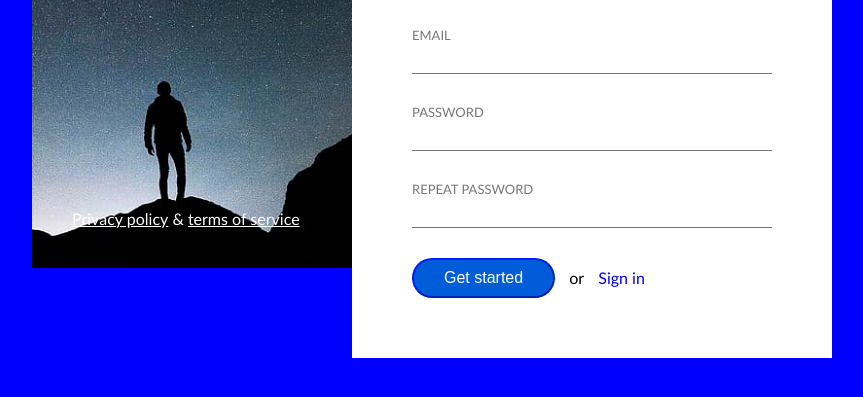
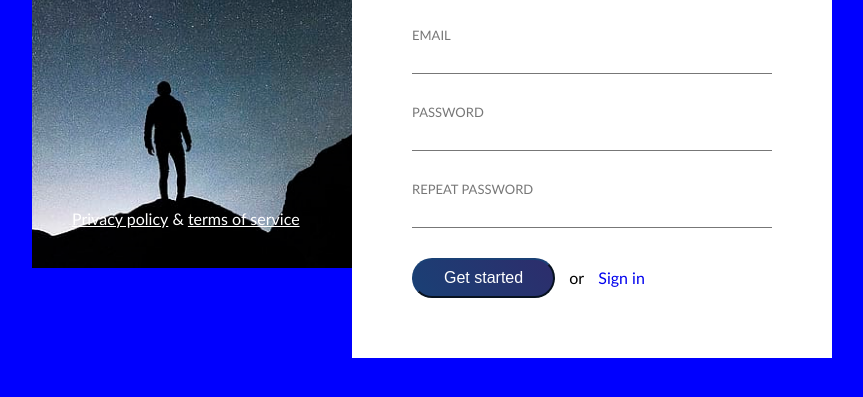
Before and after one commit to melanijaa/10-sign-up-page, a website: page index.html in a window 1280 px wide. Shown: the part 229-626 px from the top of the page, without its empty margins (208-1071 px from the left). Drawn offline with Linux system fonts and the light colour scheme.

Commit message:
linear gradien for button

```diff
--- a/css/button.css
+++ b/css/button.css
@@ -5,8 +5,14 @@
     padding-left: 30px;
     padding-right: 30px;
     border-radius: 20px;
-    border-color: #00fa;
-    background-color: #015cda;
+    border-color: rgb(26,64,117);
+    background-color: rgb(26,64,117);
     color: #fff;
     cursor: pointer;
+    background: rgb(26,64,117);
+    background: linear-gradient(50deg, rgba(26,64,117,1) 0%, rgba(45,45,108,1) 100%);
 }
+
+.btn:hover {
+    background: linear-gradient(90deg, rgba(26,64,117,1) 0%, rgba(45,45,108,1) 100%);
+}
```
